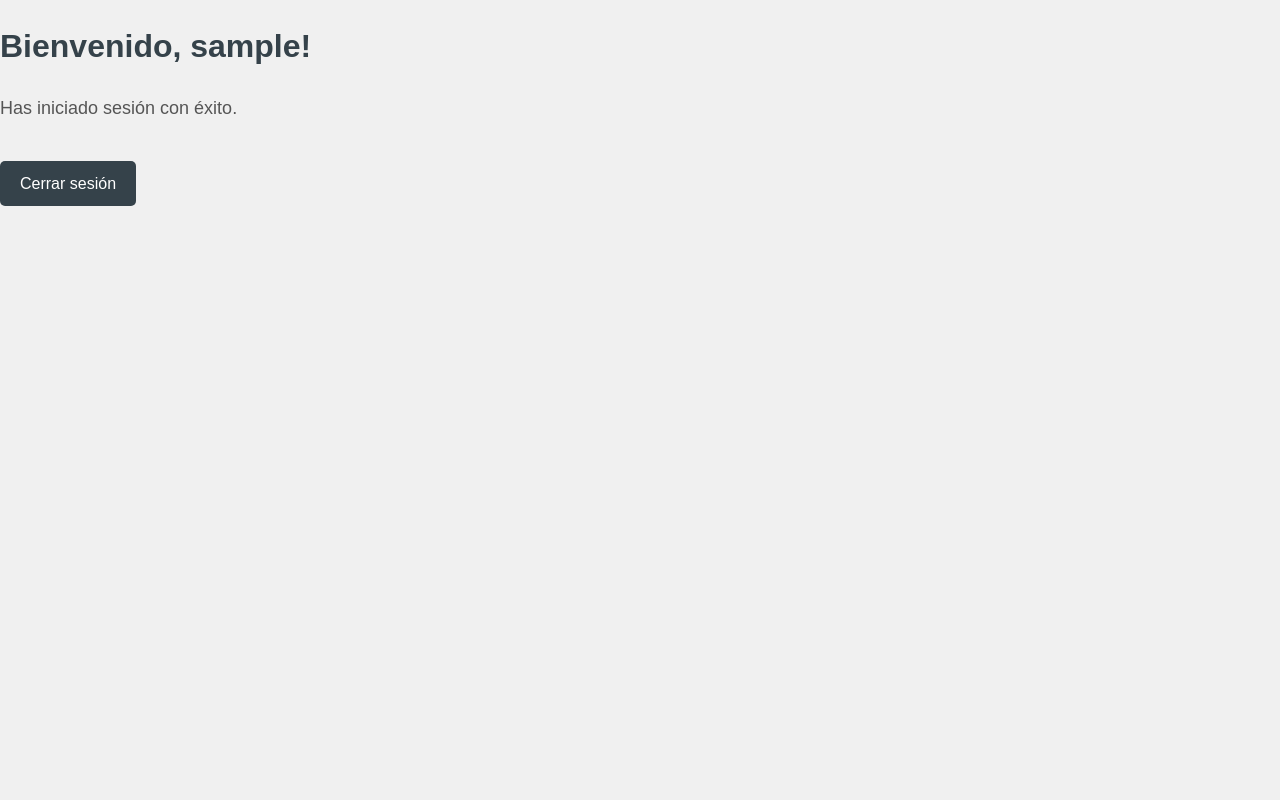
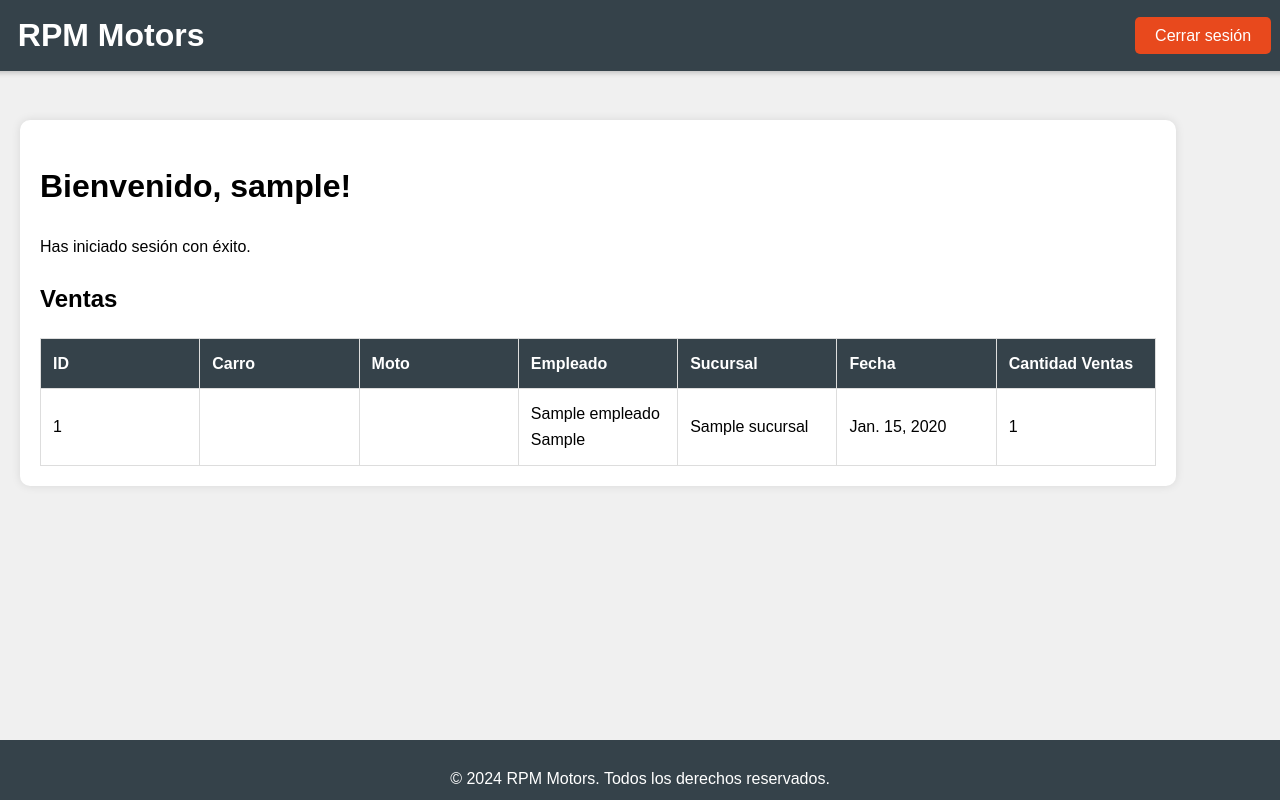
Before and after one commit to Reyes-code/sistema_concesionario, a Django app: template usuarios/templates/usuarios/home.html in a window 1280 px wide. Run offline with Django 4.2, Linux system fonts and the light colour scheme; the template is opened without the code that fills it: values that come from a table or form of the project are taken from there, others are empty; a user stored in the database is signed in; tables that the repository leaves empty hold one stand-in row (values such as "Sample post").

Commit message:
AJuste hasta la visualizacion de la primera tabla

```diff
--- a/usuarios/static/usuarios/css/styles.css
+++ b/usuarios/static/usuarios/css/styles.css
@@ -4,102 +4,200 @@ body {
     line-height: 1.6;
     margin: 0;
     padding: 0;
-    background-color: #f0f0f0; /* Cambiado a un gris claro */
+    background-color: #f0f0f0;
+    display: flex;
+    flex-direction: column;
+    align-items: center;
+    min-height: 100vh;
 }
 
-/* Encabezado */
+/* Encabezado y Navegación */
 header {
-    background: #35424a;
+    background-color: #35424a;
     color: #ffffff;
-    padding: 20px 0;
-    text-align: center;
-    box-shadow: 0 2px 5px rgba(0, 0, 0, 0.2); /* Sombra para el encabezado */
+    padding: 10px 40px;
+    box-shadow: 0 2px 5px rgba(0, 0, 0, 0.2);
+    width: 100%;
+    display: flex;
+    justify-content: space-between;
+    align-items: center;
+    position: fixed;
+    top: 0;
+    z-index: 1000;
 }
 
 header h1 {
     margin: 0;
 }
 
-/* Navegación */
-nav {
+nav ul {
+    list-style: none;
+    margin: 0;
+    padding: 0;
     display: flex;
-    justify-content: center;
-    background: #35424a;
-    padding: 10px 0;
 }
 
-nav a {
-    color: #ffffff;
-    padding: 10px 15px;
-    text-decoration: none;
-    transition: background 0.3s;
-    border-radius: 5px; /* Bordes redondeados */
+nav ul li {
+    margin-left: 10px;
 }
 
-nav a:hover {
-    background: #e8491d;
+nav ul li a {
+    color: #ffffff;
+    text-decoration: none;
+    padding: 10px 20px;
+    background-color: #e8491d;
+    border-radius: 5px;
+    transition: background-color 0.3s;
 }
 
-/* Contenedor principal */
-.container {
-    max-width: 800px; /* Ancho máximo del contenedor */
-    margin: 20px auto; /* Centrado automático */
-    padding: 20px;
-    background: #ffffff;
-    border-radius: 8px;
-    box-shadow: 0 0 15px rgba(0, 0, 0, 0.1); /* Sombra para el contenedor */
+nav ul li a:hover {
+    background-color: #d73814;
 }
 
-/* Mensajes de bienvenida */
-h1 {
-    color: #35424a;
+/* Contenedor de login y principal */
+.container {
+    width: 90%;
+    max-width: 1200px;
+    padding: 20px;
+    background-color: #ffffff;
+    border-radius: 10px;
+    box-shadow: 0 0 10px rgba(0, 0, 0, 0.1);
+    margin-top: 100px; /* Espacio para el header fijo */
+    margin-bottom: 60px; /* Espacio inferior para separar del pie de página */
 }
 
-/* Estilo para el párrafo */
-p {
-    font-size: 18px; /* Tamaño de fuente aumentado */
-    color: #555; /* Color de texto más suave */
+.login-container {
+    width: 300px;
+    margin-top: 120px;
+    padding: 20px;
+    background-color: #ffffff;
+    border-radius: 10px;
+    box-shadow: 0 0 10px rgba(0, 0, 0, 0.1);
+    text-align: center;
 }
 
-/* Estilo para el enlace de cerrar sesión */
-a {
-    display: inline-block; /* Para hacer el área clickeable más grande */
-    margin-top: 20px;
-    padding: 10px 20px;
-    background: #35424a;
-    color: #ffffff;
-    text-decoration: none;
-    border-radius: 5px; /* Bordes redondeados */
-    transition: background 0.3s;
+/* Mensaje de error */
+.error {
+    color: red;
+    margin-bottom: 20px;
 }
 
-a:hover {
-    background: #e8491d;
+/* Grupo de formulario */
+.form-group {
+    margin-bottom: 15px;
+    text-align: left;
+}
+
+.form-group label {
+    display: block;
+    font-weight: bold;
+    margin-bottom: 5px;
+}
+
+.form-group input {
+    width: calc(100% - 20px);
+    padding: 10px;
+    border: 1px solid #ccc;
+    border-radius: 5px;
+}
+
+/* Botón de inicio de sesión */
+button[type="submit"] {
+    width: 100%;
+    padding: 10px;
+    background-color: #35424a;
+    color: #ffffff;
+    border: none;
+    border-radius: 5px;
+    cursor: pointer;
+    transition: background-color 0.3s;
+}
+
+button[type="submit"]:hover {
+    background-color: #e8491d;
+}
+
+/* Contenido principal */
+.main-content {
+    padding: 20px;
+    width: 100%;
+    box-sizing: border-box;
 }
 
 /* Pie de página */
 footer {
+    background-color: #35424a;
+    color: #ffffff;
     text-align: center;
-    padding: 10px;
-    background: #35424a;
-    color: #ffffff;
-    position: relative;
+    padding: 10px 0;
+    position: fixed;
     bottom: 0;
     width: 100%;
-    margin-top: 20px;
+    height: 40px;
+}
+
+/* Estilos para la tabla */
+.table-wrapper {
+    overflow-y: auto;
+    max-height: 400px;
+}
+
+table {
+    width: 100%;
+    border-collapse: collapse;
+    table-layout: fixed;
+}
+
+table th, table td {
+    padding: 12px;
+    border: 1px solid #ddd;
+    text-align: left;
+}
+
+table th {
+    background-color: #35424a;
+    color: white;
+    position: sticky;
+    top: 0;
+    z-index: 2;
+}
+
+table tr:nth-child(even) {
+    background-color: #f2f2f2;
+}
+
+table tr:hover {
+    background-color: #ddd;
 }
 
 /* Responsividad */
 @media (max-width: 600px) {
-    body {
-        font-size: 14px; /* Tamaño de fuente ajustado en pantallas pequeñas */
+    header h1 {
+        display: block;
+        text-align: center;
     }
 
-    nav a {
-        padding: 8px 10px; /* Ajuste del padding en enlaces de navegación */
+    nav ul {
+        display: block;
+        text-align: center;
+    }
+
+    nav ul li {
+        display: block;
+        margin: 10px 0;
     }
 
     .container {
-        padding: 15px; /* Ajuste de padding en el contenedor */
+        width: 100%;
+        padding: 15px;
+    }
+
+    .login-container {
+        width: 100%;
+        padding: 15px;
+    }
+
+    footer {
+        height: 30px;
     }
 }
--- a/usuarios/templates/usuarios/home.html
+++ b/usuarios/templates/usuarios/home.html
@@ -4,12 +4,54 @@
     <meta charset="UTF-8">
     {% load static %}
     <link rel="stylesheet" type="text/css" href="{% static 'usuarios/css/styles.css' %}">
-
     <title>Página de Inicio</title>
 </head>
 <body>
-    <h1>Bienvenido, {{ user.username }}!</h1>
-    <p>Has iniciado sesión con éxito.</p>
-    <a href="{% url 'logout' %}">Cerrar sesión</a>
+    <header>
+        <h1>&nbsp; RPM Motors</h1>
+        <nav>
+            <ul>
+                <li><a href="{% url 'logout' %}">Cerrar sesión</a></li>&nbsp;&nbsp;
+            </ul>
+        </nav>
+    </header>
+    <main class="main-content">
+        <div class="container">
+            <h1>Bienvenido, {{ user.username }}!</h1>
+            <p>Has iniciado sesión con éxito.</p>
+            <h2>Ventas</h2>
+            <div class="table-wrapper">
+                <table>
+                    <thead>
+                        <tr>
+                            <th>ID</th>
+                            <th>Carro</th>
+                            <th>Moto</th>
+                            <th>Empleado</th>
+                            <th>Sucursal</th>
+                            <th>Fecha</th>
+                            <th>Cantidad Ventas</th>
+                        </tr>
+                    </thead>
+                    <tbody>
+                        {% for venta in ventas %}
+                        <tr>
+                            <td>{{ venta.venta_id }}</td>
+                            <td>{{ venta.carro }}</td>
+                            <td>{{ venta.moto }}</td>
+                            <td>{{ venta.empleado }}</td>
+                            <td>{{ venta.sucursal }}</td>
+                            <td>{{ venta.fecha }}</td>
+                            <td>{{ venta.cantidad_ventas }}</td>
+                        </tr>
+                        {% endfor %}
+                    </tbody>
+                </table>
+            </div>
+        </div>
+    </main>
+    <footer>
+        <p>&copy; 2024 RPM Motors. Todos los derechos reservados.</p>
+    </footer>
 </body>
 </html>
--- a/usuarios/urls.py
+++ b/usuarios/urls.py
@@ -3,7 +3,7 @@ from .views import login_view, home_view
 from django.contrib.auth.views import LogoutView
 
 urlpatterns = [
-    path('', home_view, name='home'),  # Asegúrate de que esta ruta sea correcta
-    path('login/', login_view, name='login'),
-    path('logout/', LogoutView.as_view(next_page='login'), name='logout'),  # Ruta para logout
+    path('', login_view, name='login'),  # Asegúrate de que esta ruta sea correcta
+    path('home/', home_view, name='home'),  # Redirige correctamente a home
+    path('login/', LogoutView.as_view(next_page='login'), name='logout'),  # Ruta para logout
 ]
```
Also changed, not shown: sistema_concesionario/settings.py (+6 -2 lines), usuarios/templates/usuarios/login.html (+7 -3 lines), usuarios/templates/usuarios/register.html (deleted, +0 -18 lines), usuarios/views.py (+10 -0 lines).
